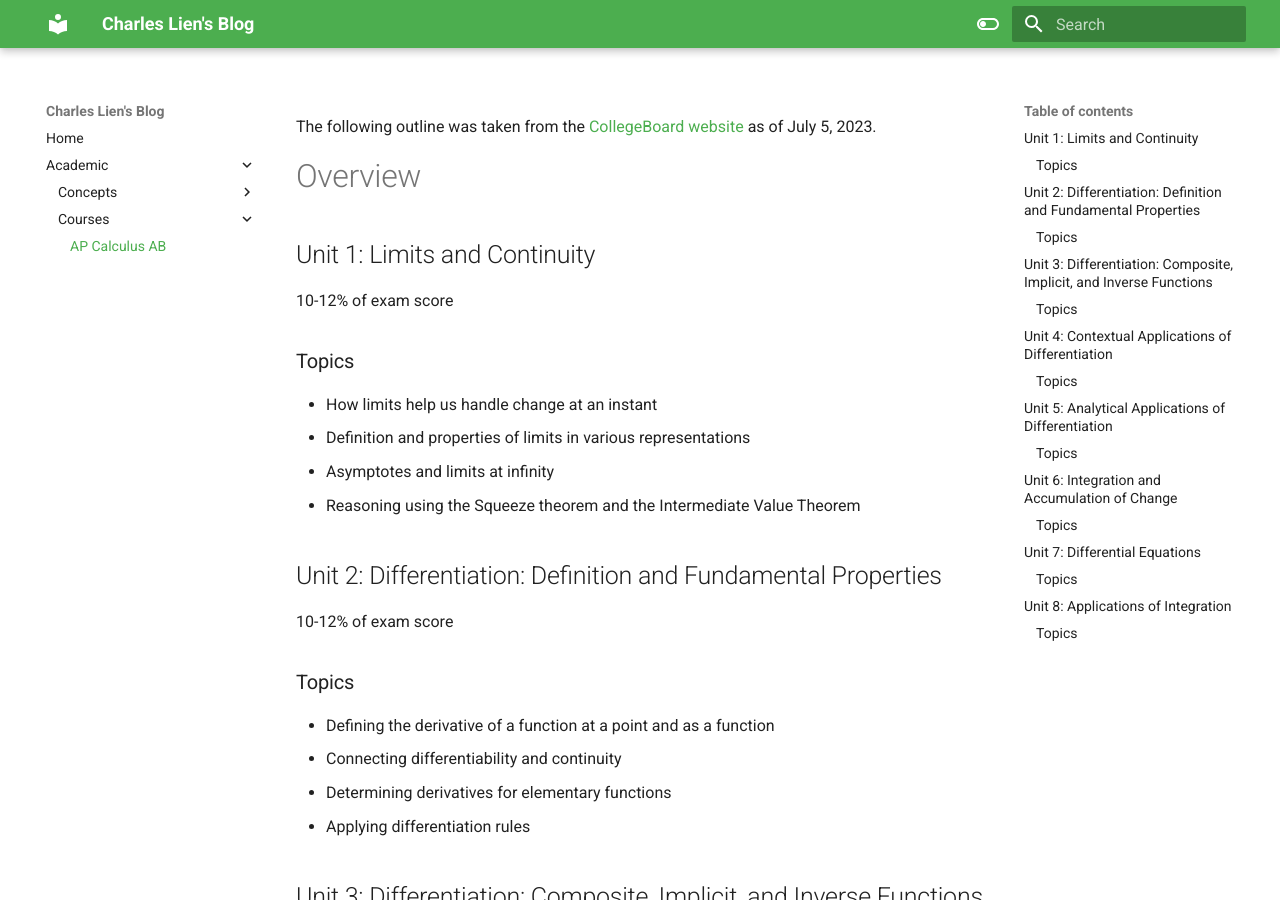
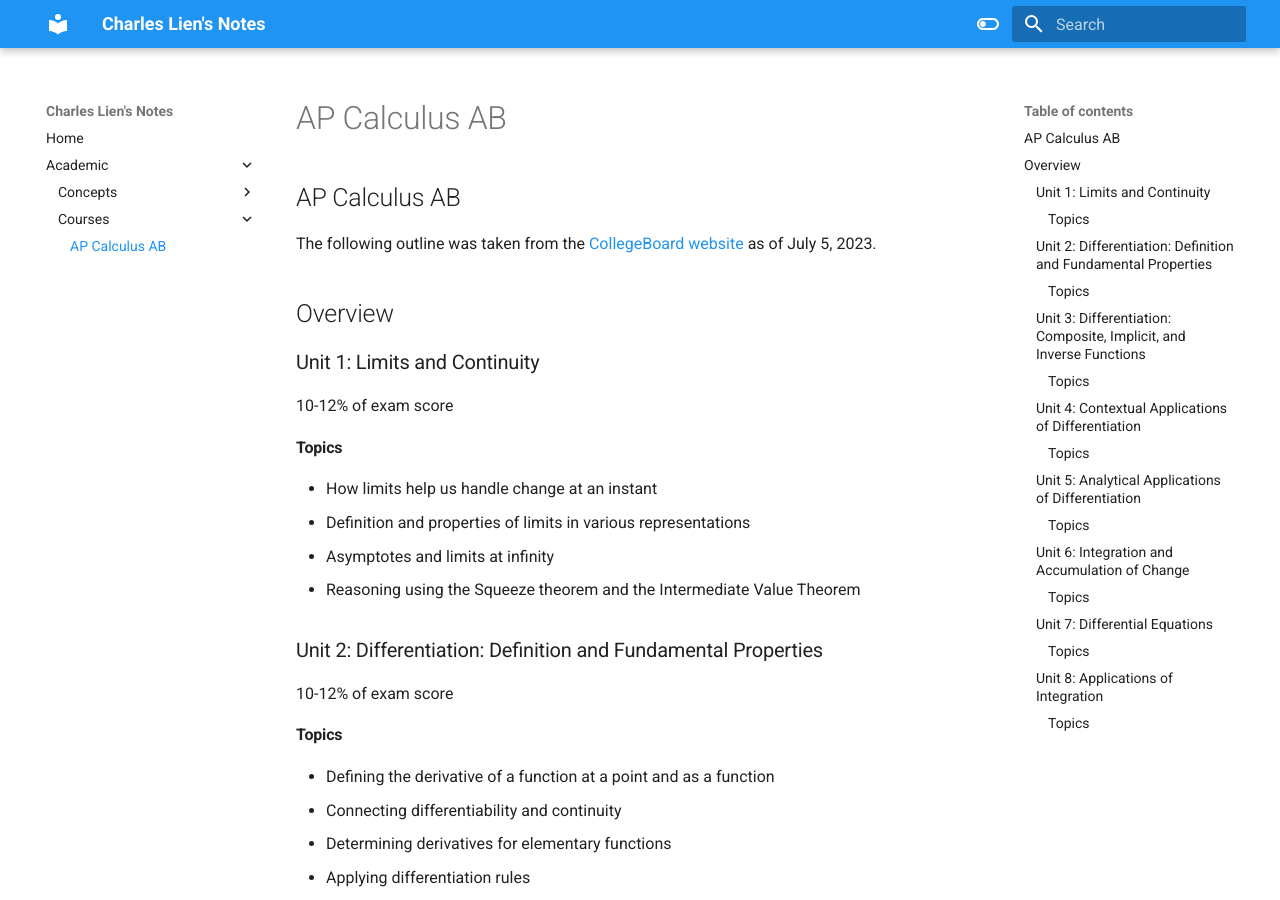
Before and after one commit to charleslien/notes, an MkDocs documentation site: the page built from docs/Academic/Courses/AP-Calculus-AB.md, in a window 1280 px wide and 900 px high. Built offline with MkDocs 1.6.1 and Material for MkDocs 9.7.7, drawn with Linux system fonts in a browser that asks for light colours.

Commit message:
Small update.

```diff
--- a/docs/Academic/Courses/AP Calculus AB.md
+++ b/docs/Academic/Courses/AP-Calculus-AB.md
@@ -1,66 +1,67 @@
 ---
 tag: course
 ---
+## AP Calculus AB
 
 The following outline was taken from the [CollegeBoard website](https://apstudents.collegeboard.org/courses/ap-calculus-ab) as of July 5, 2023.
-# Overview
-## Unit 1: Limits and Continuity
+## Overview
+### Unit 1: Limits and Continuity
 10-12% of exam score
-### Topics
+#### Topics
 - How limits help us handle change at an instant
 - Definition and properties of limits in various representations
 - Asymptotes and limits at infinity
 - Reasoning using the Squeeze theorem and the Intermediate Value Theorem
-## Unit 2: Differentiation: Definition and Fundamental Properties
+### Unit 2: Differentiation: Definition and Fundamental Properties
 10-12% of exam score
-### Topics
+#### Topics
 - Defining the derivative of a function at a point and as a function
 - Connecting differentiability and continuity
 - Determining derivatives for elementary functions
 - Applying differentiation rules
-## Unit 3: Differentiation: Composite, Implicit, and Inverse Functions
+### Unit 3: Differentiation: Composite, Implicit, and Inverse Functions
 9-13% of exam score
-### Topics
+#### Topics
 - The chain rule for differentiating composite functions
 - Implicit differentiation
 - Differentiation of general and particular inverse functions
 - Determining higher-order derivatives of functions
-## Unit 4: Contextual Applications of Differentiation
+### Unit 4: Contextual Applications of Differentiation
 10-15% of exam score
-### Topics
+#### Topics
 - Identifying relevant mathematical information in verbal representations of real-world problems involving rates of change
 - Applying understandings of differentiation to problems involving motion
 - Generalizing understandings of motion problems to other situations involving rates of change
 - Solving related rates problems
 - Local linearity and approximation
 - L'Hospital's rule
-## Unit 5: Analytical Applications of Differentiation
+### Unit 5: Analytical Applications of Differentiation
 15-18% of exam score
-### Topics
+#### Topics
 - Mean Value Theorem and Extreme Value Theorem
 - Derivatives and properties of functions
 - How to use the first derivative test, second derivative test, and candidates test
 - Sketching graphs of functions and their derivatives
 - How to solve optimization problems
 - Behaviors of Implicit relations
-## Unit 6: Integration and Accumulation of Change
+### Unit 6: Integration and Accumulation of Change
 17-20% of exam score
-### Topics
+#### Topics
 - Using definite integrals to determine accumulated change over an interval
 - Approximating integrals using Reimann Sums
 - Accumulation functions, the Fundamental Theorem of Calculus, and definite integrals
 - Antiderivatives and indefinite integrals
 - Properties of integrals and integration techniques
-## Unit 7: Differential Equations
+### Unit 7: Differential Equations
 6-12% of exam score
-### Topics
+#### Topics
 - Interpreting verbal descriptions of change as separable differential equations
 - Sketching slope fields and families of solution curves
 - Solving separable differential equations to find general and particular solutions
 - Deriving and applying a model for exponential growth and decay
-## Unit 8: Applications of Integration
+### Unit 8: Applications of Integration
 10-15% of exam score
-### Topics
+#### Topics
 - Determining the average value of a function using definite integrals
 - Modeling particle motion
 - Solving accumulation problems
--- a/mkdocs.yml
+++ b/mkdocs.yml
@@ -1,4 +1,4 @@
-site_name: Charles Lien's Blog
+site_name: Charles Lien's Notes
 
 theme:
     name: 'material'
@@ -7,7 +7,7 @@ theme:
     # Light mode
     - media: "(prefers-color-scheme: light)"
       scheme: default
-      primary: green
+      primary: blue
       accent: indigo
       toggle:
         icon: material/toggle-switch-off-outline
@@ -16,8 +16,8 @@ theme:
     # Dark mode
     - media: "(prefers-color-scheme: dark)"
       scheme: slate
-      primary: green
-      accent: blue
+      primary: blue
+      accent: green
       toggle:
         icon: material/toggle-switch
         name: Switch to light mode
```
Also changed, not shown: docs/Academic/Concepts/Limits.md (+1 -0 lines).
